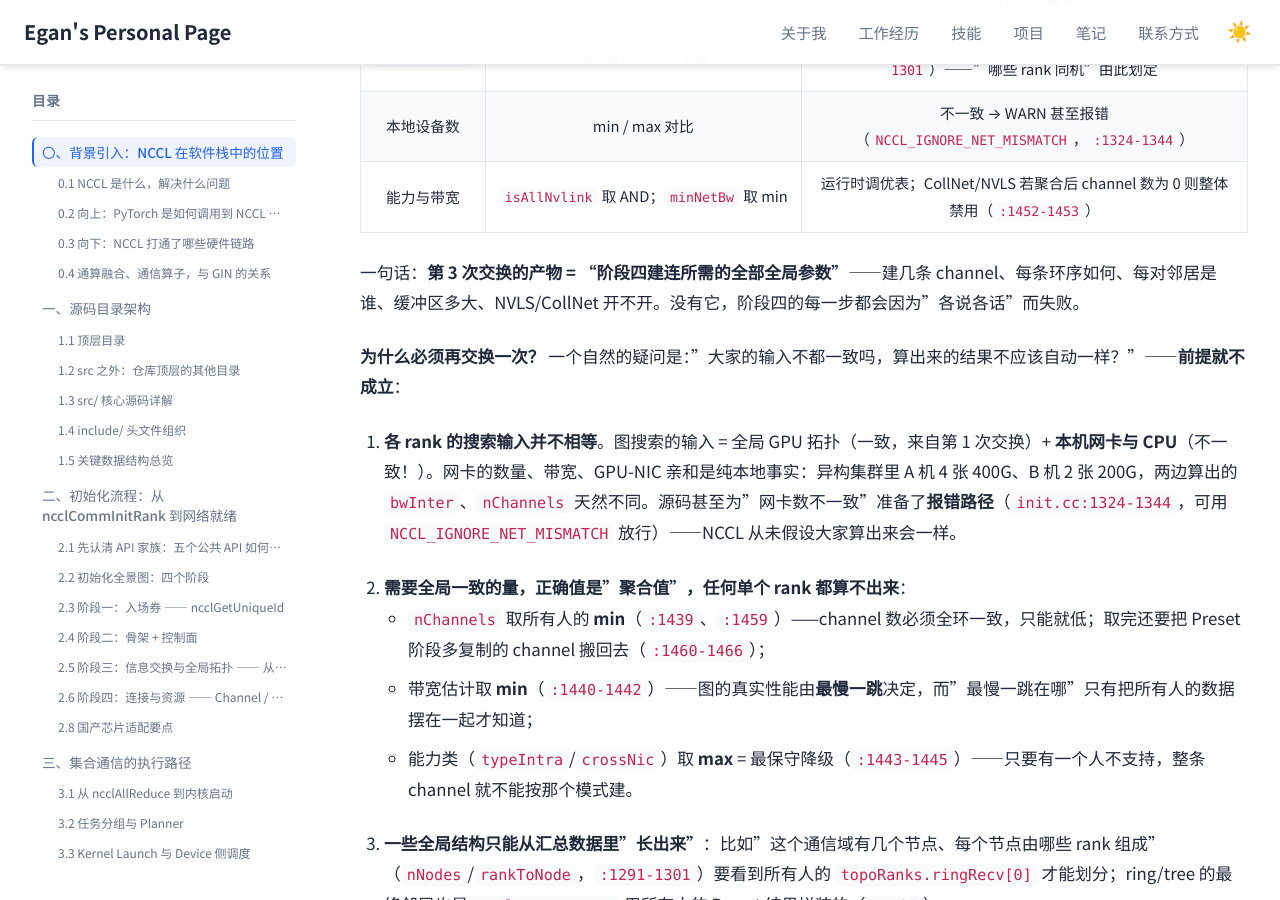
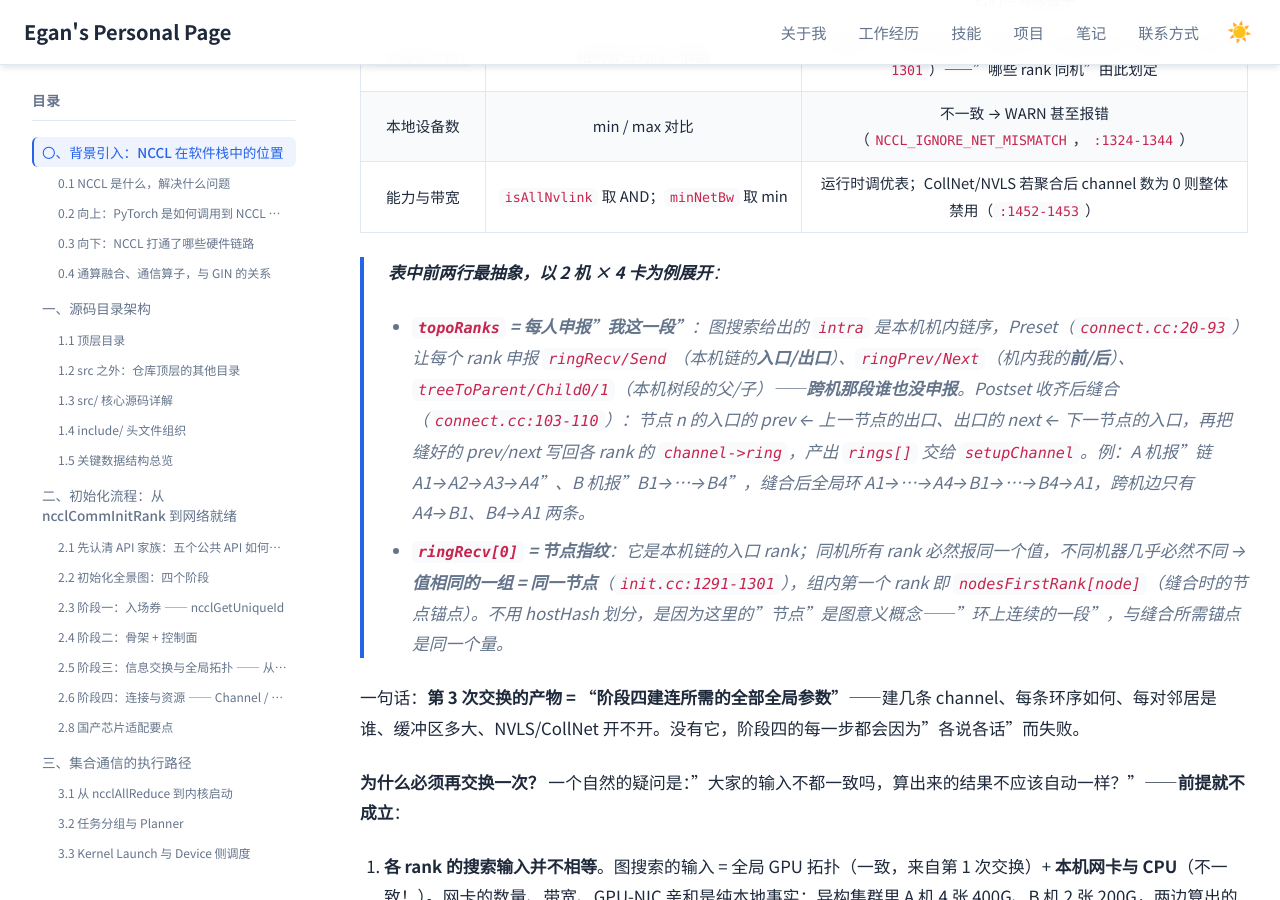
Before and after one commit to Lejun-Hu/Lejun-Hu.github.io, a Jekyll site: the page built from _notes/2026-8-24-nccl-source-study.md, in a window 1280 px wide and 900 px high, scrolled down 52457 px. Built offline with Jekyll 4.4.1, drawn with Linux system fonts in a browser that asks for light colours.

Commit message:
note: expand topoRanks stitching and ringRecv[0] node fingerprint with example

```diff
--- a/_notes/2026-8-24-nccl-source-study.md
+++ b/_notes/2026-8-24-nccl-source-study.md
@@ -1326,6 +1326,11 @@ AllGather 之后，聚合按字段逐个进行（`init.cc:1291-1316`、`1435-145
 | 本地设备数 | min / max 对比 | 不一致 → WARN 甚至报错（`NCCL_IGNORE_NET_MISMATCH`，`:1324-1344`） |
 | 能力与带宽 | `isAllNvlink` 取 AND；`minNetBw` 取 min | 运行时调优表；CollNet/NVLS 若聚合后 channel 数为 0 则整体禁用（`:1452-1453`） |
 
+> **表中前两行最抽象，以 2 机 × 4 卡为例展开**：
+>
+> - **`topoRanks` = 每人申报"我这一段"**：图搜索给出的 `intra` 是本机机内链序，Preset（`connect.cc:20-93`）让每个 rank 申报 `ringRecv/Send`（本机链的**入口/出口**）、`ringPrev/Next`（机内我的**前/后**）、`treeToParent/Child0/1`（本机树段的父/子）——**跨机那段谁也没申报**。Postset 收齐后缝合（`connect.cc:103-110`）：节点 n 的入口的 prev ← 上一节点的出口、出口的 next ← 下一节点的入口，再把缝好的 prev/next 写回各 rank 的 `channel->ring`，产出 `rings[]` 交给 `setupChannel`。例：A 机报"链 A1→A2→A3→A4"、B 机报"B1→…→B4"，缝合后全局环 A1→…→A4→B1→…→B4→A1，跨机边只有 A4→B1、B4→A1 两条。
+> - **`ringRecv[0]` = 节点指纹**：它是本机链的入口 rank；同机所有 rank 必然报同一个值，不同机器几乎必然不同 → **值相同的一组 = 同一节点**（`init.cc:1291-1301`），组内第一个 rank 即 `nodesFirstRank[node]`（缝合时的节点锚点）。不用 hostHash 划分，是因为这里的"节点"是图意义概念——"环上连续的一段"，与缝合所需锚点是同一个量。
+
 一句话：**第 3 次交换的产物 = "阶段四建连所需的全部全局参数"**——建几条 channel、每条环序如何、每对邻居是谁、缓冲区多大、NVLS/CollNet 开不开。没有它，阶段四的每一步都会因为"各说各话"而失败。
 
 **为什么必须再交换一次？** 一个自然的疑问是："大家的输入不都一致吗，算出来的结果不应该自动一样？"——**前提就不成立**：
```
